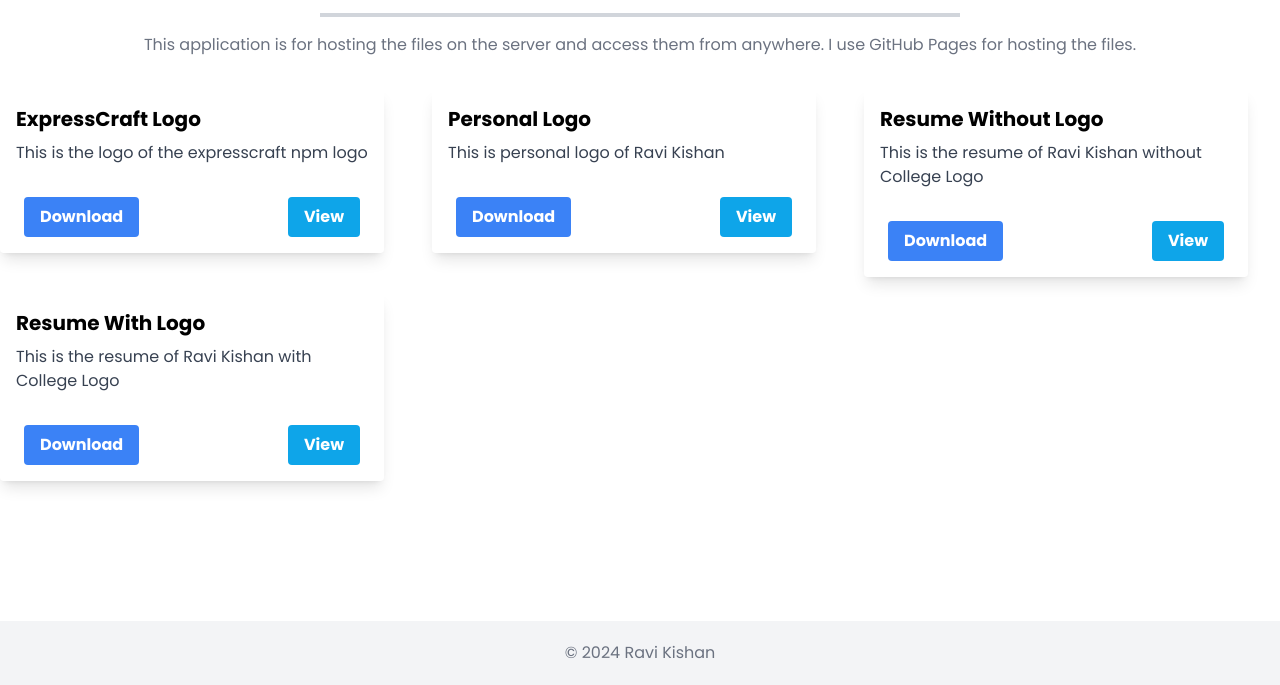
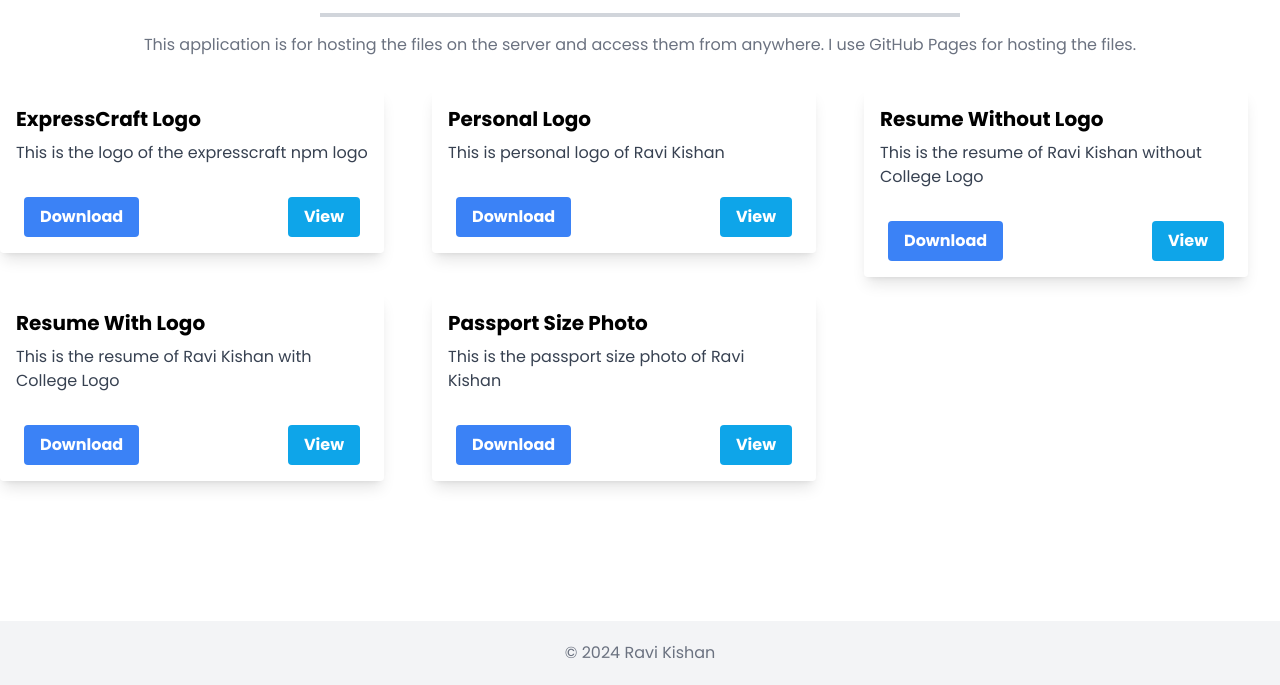
Before and after one commit to Ravikisha/ravikisha.github.io, a plain HTML site: page index.html in a window 1280 px wide. Shown: the part 115-800 px from the top of the page. Drawn offline with nearby package versions, Linux system fonts and the light colour scheme.

Commit message:
Passport photo

```diff
--- a/index.html
+++ b/index.html
@@ -51,6 +51,11 @@
           description="This is the resume of Ravi Kishan with College Logo"
           file="/assets/Ravi Kishan Resume Format 05 Jan.pdf"
         ></download-card>
+        <download-card
+          title="Passport Size Photo"
+          description="This is the passport size photo of Ravi Kishan"
+            file="/assets/passport.jpg"
+        ></download-card>
       </div>
     </div>
     <div
```
Also changed, not shown: assets/passport.jpg (added).
